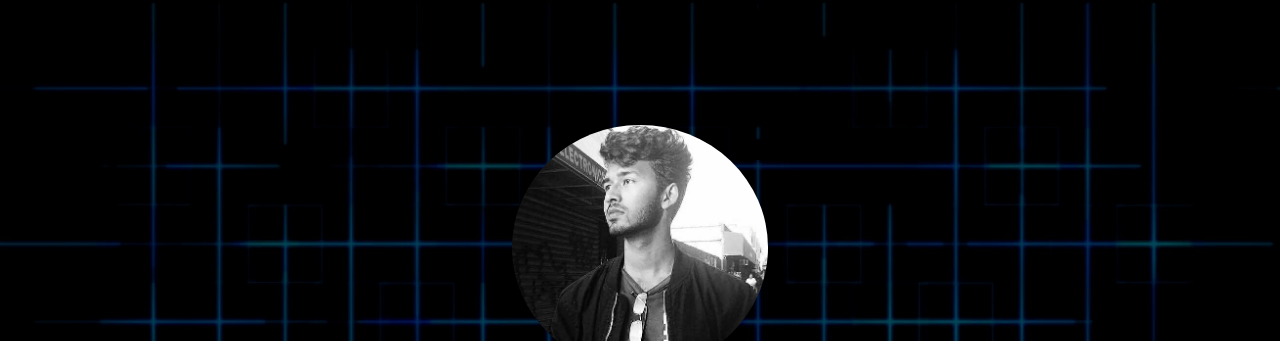
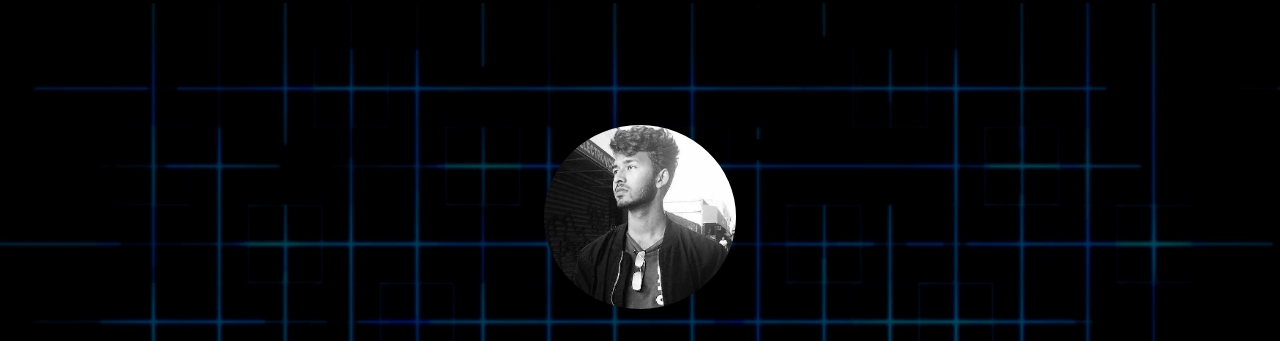
Before and after one commit to shikdernyc/shikdernyc.github.io, a plain HTML site: page index.html in a window 1280 px wide. Shown: the top 341 px of the page. Drawn offline with Linux system fonts and the light colour scheme.

Commit message:
changed pfp width and height to 15%

```diff
--- a/styles.css
+++ b/styles.css
@@ -25,8 +25,8 @@ h1
 }
 
 #pfp{
-	width: 20%;
-	height: 20%;
+	width: 15%;
+	height: 15%;
 	border-radius: 50%;
 	display: block;
 }
```
